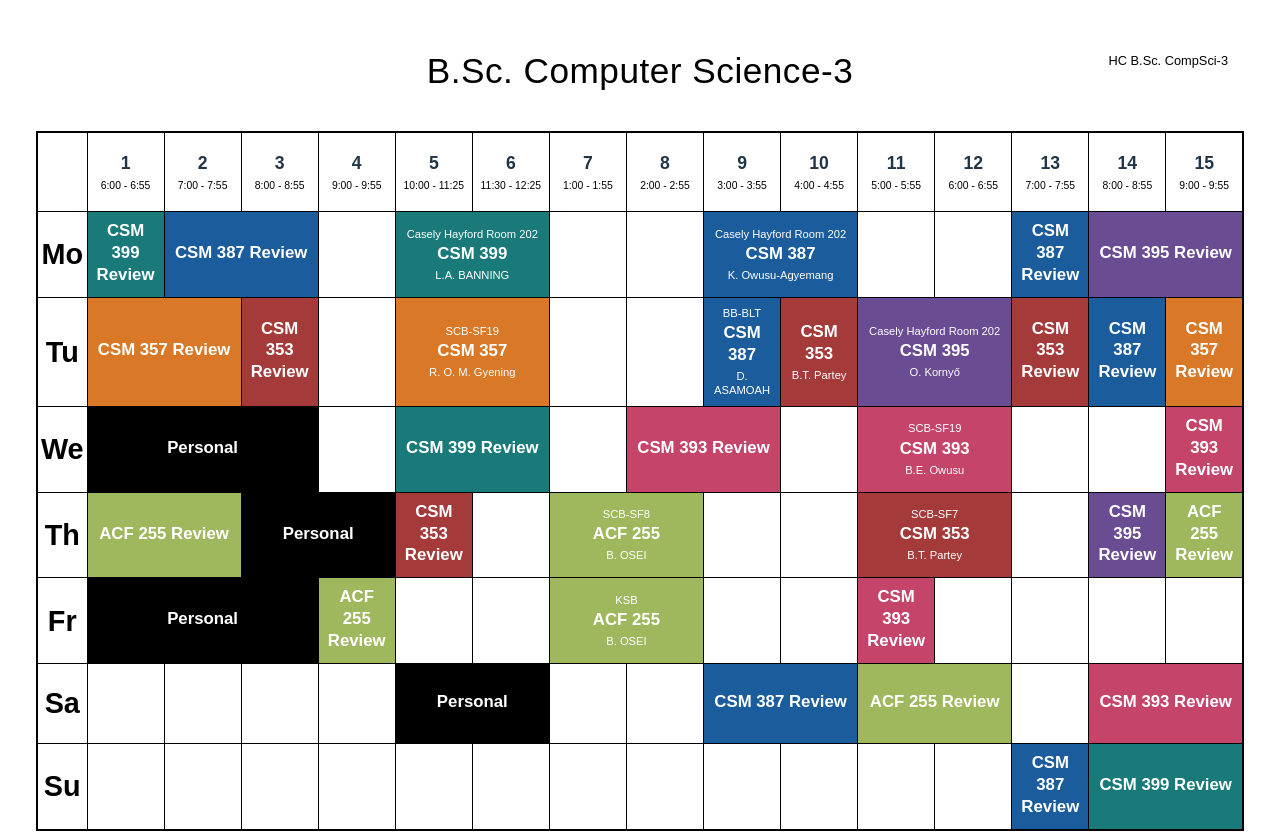
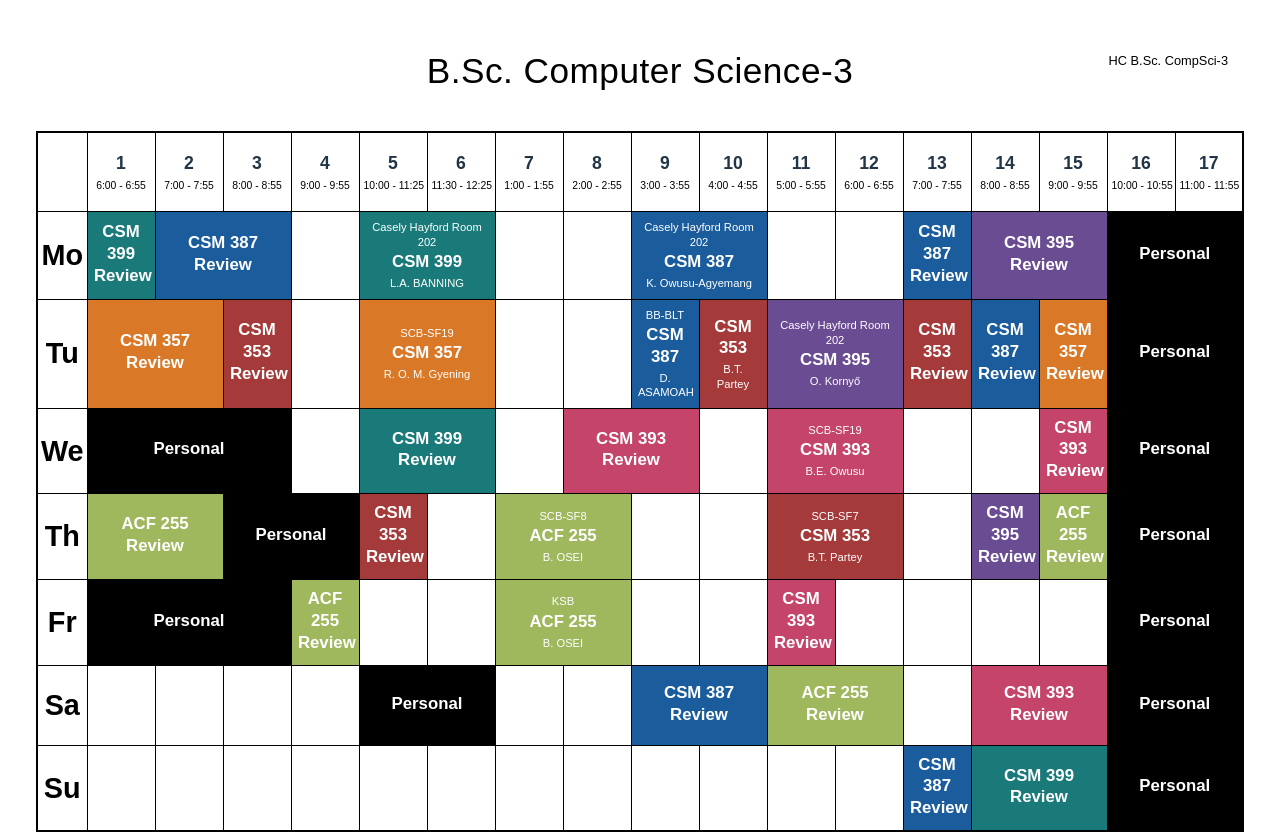
Before and after one commit to rnyamakye/timetable, a React (Vite) app: page / in a window 1280 px wide. Shown: the top 832 px of the page. Built offline with nearby package versions, Linux system fonts and the light colour scheme.

Commit message:
Added two more periods for personal stuff like journaling and reading

```diff
--- a/src/App.jsx
+++ b/src/App.jsx
@@ -47,6 +47,8 @@ function App() {
     { slot: "13", time: "7:00 - 7:55" },
     { slot: "14", time: "8:00 - 8:55" },
     { slot: "15", time: "9:00 - 9:55" },
+    { slot: "16", time: "10:00 - 10:55" },
+    { slot: "17", time: "11:00 - 11:55" },
   ];
 
   const timetableData = {
@@ -70,6 +72,7 @@ function App() {
       { empty: 2 },
       { course: "CSM 387 Review" },
       { colspan: 2, course: "CSM 395 Review" },
+      { colspan: 2, course: "Personal" },
     ],
     Tu: [
       { colspan: 2, course: "CSM 357 Review" },
@@ -93,6 +96,7 @@ function App() {
       { course: "CSM 353 Review" },
       { course: "CSM 387 Review" },
       { course: "CSM 357 Review" },
+      { colspan: 2, course: "Personal" },
     ],
     We: [
       { colspan: 3, course: "Personal" },
@@ -109,6 +113,7 @@ function App() {
       },
       { empty: 2 },
       { course: "CSM 393 Review" },
+      { colspan: 2, course: "Personal" },
     ],
     Th: [
       { colspan: 2, course: "ACF 255 Review" },
@@ -126,6 +131,7 @@ function App() {
       { empty: 1 },
       { course: "CSM 395 Review" },
       { course: "ACF 255 Review" },
+      { colspan: 2, course: "Personal" },
     ],
     Fr: [
       { colspan: 3, course: "Personal" },
@@ -136,6 +142,7 @@ function App() {
       { course: "CSM 393 Review" },
       { course: "CSM 396 Review" },
       { empty: 3 },
+      { colspan: 2, course: "Personal" },
     ],
     Sa: [
       { empty: 4 },
@@ -145,11 +152,13 @@ function App() {
       { colspan: 2, course: "ACF 255 Review" },
       { empty: 1 },
       { colspan: 2, course: "CSM 393 Review" },
+      { colspan: 2, course: "Personal" },
     ],
     Su: [
       { empty: 12 },
       { course: "CSM 387 Review" },
       { colspan: 2, course: "CSM 399 Review" },
+      { colspan: 2, course: "Personal" },
     ],
   };
 
```
